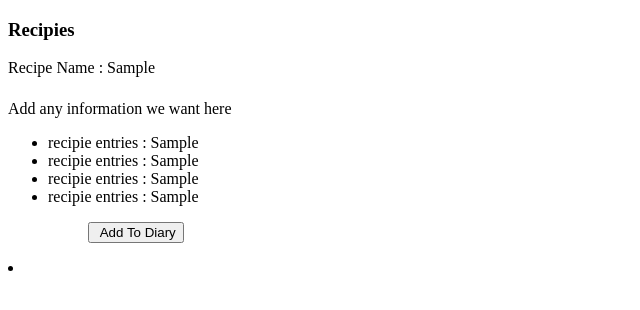
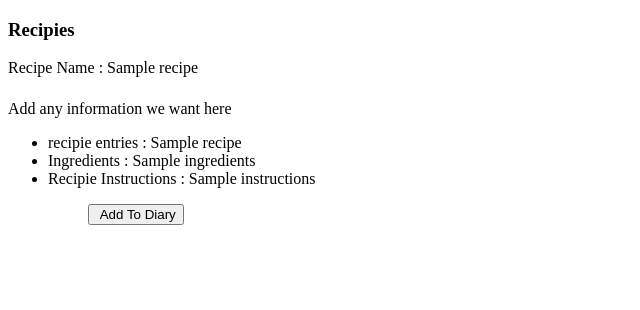
Before and after one commit to BartyBoi1128/macrit, a Django app: template macrit/templates/recipe.html in a window 1280 px wide. Shown: the top 310 px of the page, without its empty margins (0-640 px from the left). Run offline with Django 3.2, Linux system fonts and the light colour scheme; the template is opened without the code that fills it: most values are stand-ins (such as "Sample title", 1, 10 or a date in 2020).

Commit message:
Recipe done

```diff
--- a/macrit/templates/recipe.html
+++ b/macrit/templates/recipe.html
@@ -1,19 +1,20 @@
 <!DOCTYPE html>
 <html lang="en">
     <h3>Recipies</h3>
-    {% for recipe_entries in recipe_list %}
+    {% for recipes in recipe_list %}
         <div class="card">
             <div class="card-header">
-                Recipe Name : {{recipe_entries}}
+                Recipe Name : {{recipes.nameOfRecipe}}
             </div>
             <div class="card-body">
                 <h5 class="card-title">  </h5>
                 <p class="card-text">Add any information we want here
                   <ul>
-                    <li>recipie entries : {{recipe_entries}}</li>
-                    <li>recipie entries : {{recipe_entries}}</li>
-                    <li>recipie entries : {{recipe_entries}}</li>
-                    <li>recipie entries : {{recipe_entries}}</li>
+                    <li>recipie entries : {{recipes.nameOfRecipe}}</li>
+                    {% for ingredients in recipes.ingredients.all %}
+                      <li>Ingredients : {{ingredients}}</li>
+                    {% endfor %}
+                      <li>Recipie Instructions : {{recipes.instructions}}</li>
                   <ul>
                 </p>
 
@@ -21,38 +22,6 @@
             </div>
         </div>
             <div class = "container">
-
-            <li></li>
         </ul>
         {% endfor %}
-
-        {% comment %} <div class="card">
-            <div class="card-header">
-              Tomato
-            </div>
-            <div class="card-body">
-              <p class="card-text">Stats go in here</p>
-              <a href="#" class="btn btn-primary">Add To Diary</a>
-            </div>
-          </div>
-
-          <div class="card">
-            <div class="card-header">
-              Apple
-            </div>
-            <div class="card-body">
-              <p class="card-text">Stats go in here</p>
-              <a href="#" class="btn btn-primary">Add To Diary</a>
-            </div>
-          </div>
-
-          <div class="card">
-            <div class="card-header">
-              Spaghetti Bolognese
-            </div>
-            <div class="card-body">
-              <p class="card-text">Stats go in here</p>
-              <a href="#" class="btn btn-primary">Add To Diary</a>
-            </div>
-          </div> {% endcomment %}
 </html>
```
